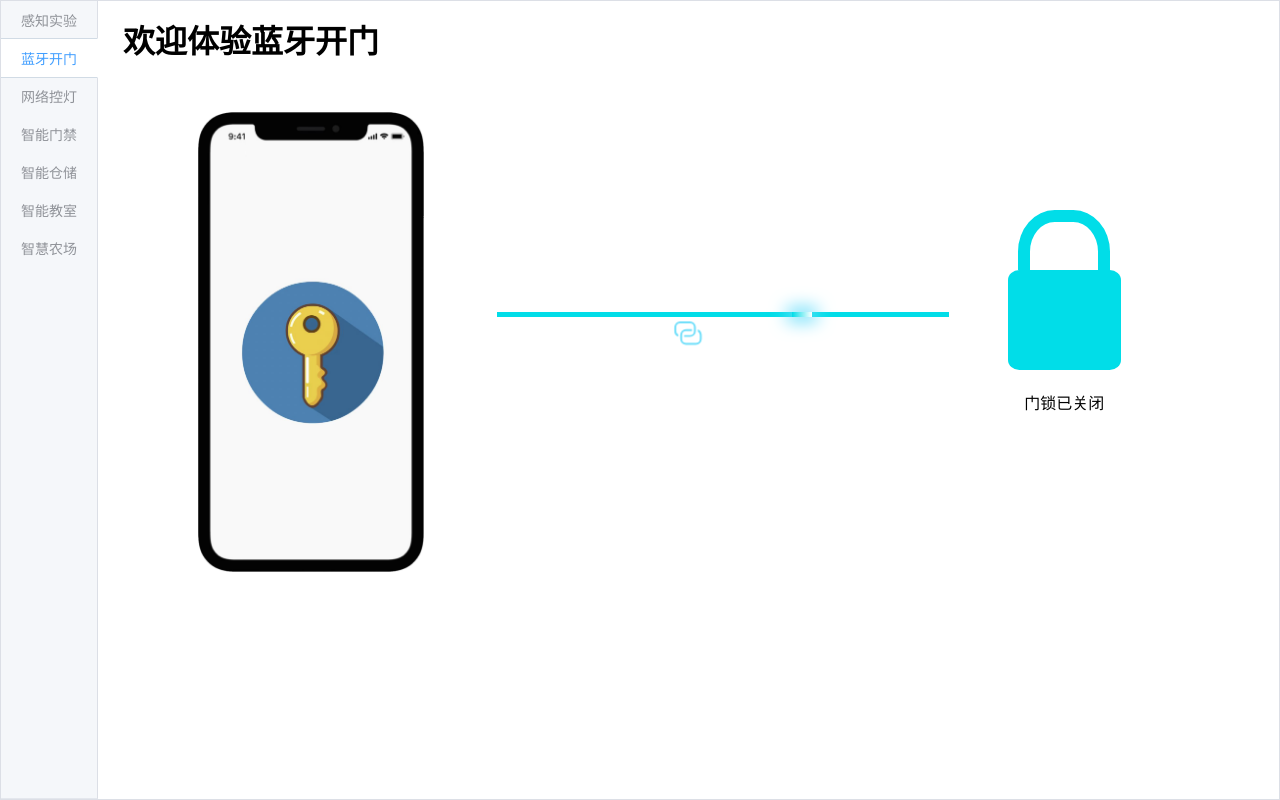
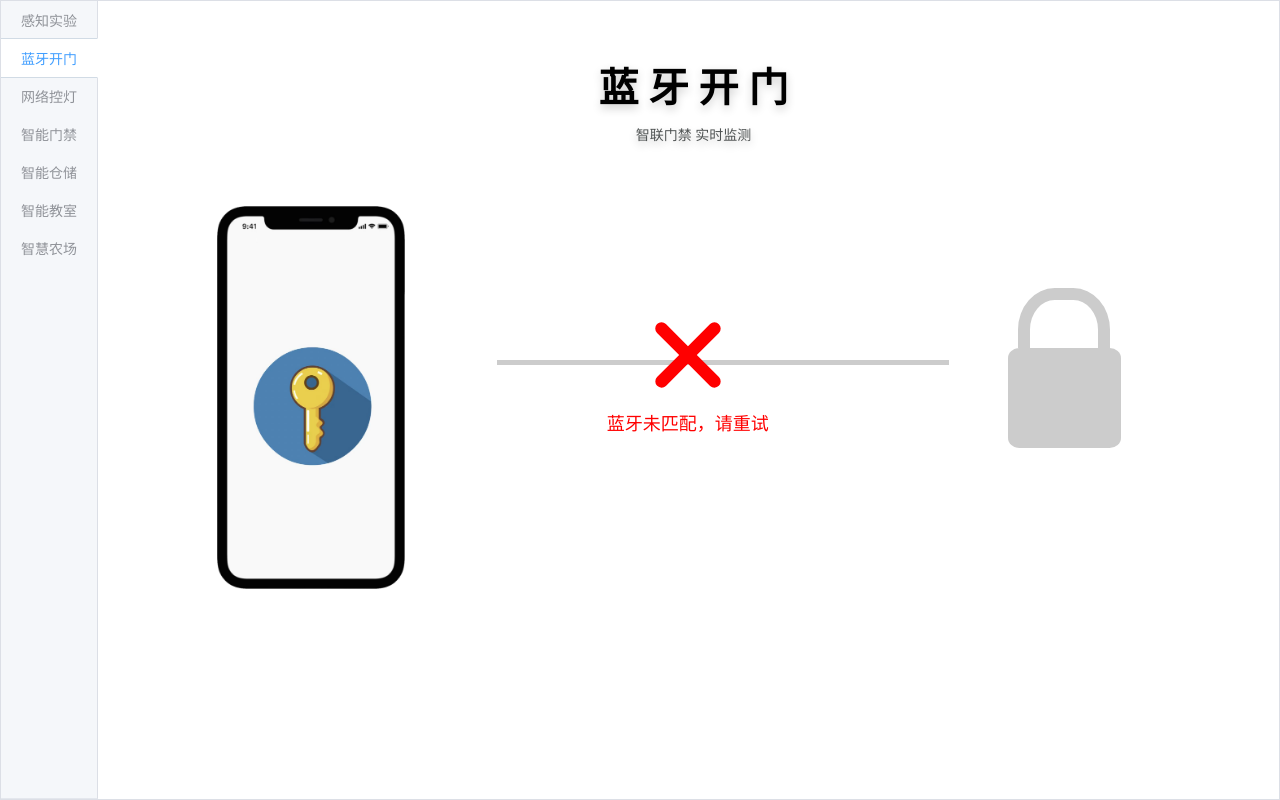
Before and after one commit to xiao-ding1/Internet-of-Thing, a Vue app in the folder admin/: page /code in a window 1280 px wide. Both pictures are taken after a click on the tab "蓝牙开门". Built offline with nearby package versions, Linux system fonts and the light colour scheme.

Commit message:
feat:封装艺术标题

```diff
--- a/admin/src/assets/css/title.css
+++ b/admin/src/assets/css/title.css
@@ -3,22 +3,6 @@
     to {
       opacity: 1;
     }
-  }
-  .top {
-    margin: auto;
-    margin-top: 40px;
-    height: 100px;
-    width: 500px;
-    text-align: center;
-  }
-  .centered-title {
-    font-size: 40px;
-    text-align: center;
-    margin: 0px auto;
-    width: 50%;
-    opacity: 0;
-    animation: show-up 1s linear forwards;
-    text-shadow: 0 4px 10px rgb(0, 0, 0, 0.2);
   }
   .text {
     display: block;
--- a/admin/src/components/BlueOpening.vue
+++ b/admin/src/components/BlueOpening.vue
@@ -1,5 +1,5 @@
 <template>
-    <h1>欢迎体验蓝牙开门</h1>
+    <Title :text="text" :subtext="subtext"/>
     <div class="showCase">
         <div class="myPhone"><img src="../static/iphone.png" alt="iphone"></div>
         <div class="link">
@@ -8,7 +8,7 @@
                 <el-icon v-if="isConnect" class="connectClass"><Connection/></el-icon>
                 <el-icon v-else><CloseBold /></el-icon>
             </div>
-            <div class="connectWaring" v-if="!isConnect">连接失败，请重试</div>
+            <div class="connectWaring" v-if="!isConnect">蓝牙未匹配，请重试</div>
         </div>
         <div class="lockBox">
             <div class="lock" :style="lockAniStyle"></div>
@@ -18,12 +18,18 @@
 </template>
 
 <script lang='ts' setup name='BlueOpening'>
+import Title from './Title.vue';
 import { onMounted, ref } from 'vue'
 import { Connection } from '@element-plus/icons-vue';
-let isLock = ref(true)
+//标题
+const subtext = "智联门禁 实时监测"
+const text = '蓝    牙    开    门'
+//门锁
+let isLock = ref(false)
 let lockAniStyle = ref({})
-let isConnect = ref(true)
 let status = ref('门锁已关闭')
+//蓝牙匹配
+let isConnect = ref(false)
 function getDoorInfo() {
     //获取单片机蓝牙信息
     //蓝牙是否匹配isConnect
@@ -80,7 +86,7 @@ onMounted(() => {
         background-color: transparent;
     }
     .myPhone img{
-        width: 60%;
+        width: 50%;
     }
     /* 连接线的样式 */
     .linkLine{
--- a/admin/src/components/LampControl.vue
+++ b/admin/src/components/LampControl.vue
@@ -1,8 +1,5 @@
 <template>
-  <div class="top">
-    <h1 class="centered-title">网    络    控    灯</h1>
-    <text v-if="showTitle" ref="title" class="text">{{ currentText }}</text>
-  </div>
+  <Title :text="text" :subtext="subtext"/>
   <div class="container">
     <img v-if="!isClicked" ref="lampImg" src="../assets/img/不亮灯泡.png" class="lamp1" :style="{animation: 'bounce 3s infinite alternate'}" @click="toggleImage" />
     <img v-else :style="newImageStyle" src="../assets/img/亮灯泡.png" class="lamp1" @click="toggleImage" />
@@ -11,29 +8,13 @@
 </template>
 
 <script setup>
+import Title from './Title.vue';
 import { ref, onBeforeUpdate, onMounted } from 'vue';
 const lampImg = ref(null)
 const isClicked = ref(false)
 const newImageStyle = ref({})
-const showTitle = ref(false)
-const title = ref(null)
-const text = "智能控灯 由此开始"
-const currentText = ref('')
-let index = 0
-
-const showCenteredTitle = () => {
-  showTitle.value = true
-  const interval = setInterval(() => {
-    if (index < text.length) {
-      currentText.value += text[index]
-      index++
-    } else {
-      clearInterval(interval)
-    }
-  }, 100)
-}
-
-setTimeout(showCenteredTitle, 1000)
+const subtext = "智能控灯 由此开始"
+const text = '网    络    控    灯'
 onMounted(() => {
 })
 
--- a/admin/src/components/SmartFarm.vue
+++ b/admin/src/components/SmartFarm.vue
@@ -1,32 +1,13 @@
 <template>
   <div>
-    <div class="top">
-    <h1 class="centered-title">智 慧 农 场</h1>
-    <text v-if="showTitle" ref="title" class="text">{{ currentText }}</text>
-  </div>
+    <Title :text="text" :subtext="subtext"/>
   </div>
 </template>
 
 <script  setup>
-import { ref } from 'vue';
-let text = "智慧种植的种子再次发芽"
-const currentText = ref('')
-let index = 0
-const showTitle = ref(true)
-// 展示标题动画效果
-const showCenteredTitle = () => {
-  showTitle.value = true
-  const interval = setInterval(() => {
-    if (index < text.length) {
-      currentText.value += text[index]
-      index++
-    } else {
-      clearInterval(interval)
-    }
-  }, 100)
-}
-
-setTimeout(showCenteredTitle, 1000)
+import Title from './Title.vue';
+const text = '智 慧 农 场'
+const subtext = "智慧种植的种子再次发芽"
 </script>
 
 <style>
--- a/admin/src/components/SmartStorage.vue
+++ b/admin/src/components/SmartStorage.vue
@@ -1,8 +1,5 @@
 <template>
-  <div class="top">
-    <h1 class="centered-title">智 能 仓 储</h1>
-    <text v-if="showTitle" ref="title" class="text">{{ currentText }}</text>
-  </div>
+  <Title :text="text" :subtext="subtext"/>
   <div style="margin-bottom: 20px;">
   <el-button type="primary" @click="openDialog">商品信息录入</el-button>
 
@@ -71,7 +68,8 @@
 </template>
 
 <script setup>
-import { ref,watch } from 'vue';
+import { ref, watch } from 'vue';
+import Title from './Title.vue';
 
 // 对话框是否可见
 const dialogVisible = ref(false)
@@ -207,25 +205,8 @@ const queryType = ref('')
 // 二级查询类型（用于选择商品种类查询数量时）
 const secondQueryType = ref('')
 // 是否显示标题
-const showTitle = ref(true)
-let text = "你想知道的仓储信息都在这"
-const currentText = ref('')
-let index = 0
-
-// 展示标题动画效果
-const showCenteredTitle = () => {
-  showTitle.value = true
-  const interval = setInterval(() => {
-    if (index < text.length) {
-      currentText.value += text[index]
-      index++
-    } else {
-      clearInterval(interval)
-    }
-  }, 100)
-}
-
-setTimeout(showCenteredTitle, 1000)
+const text = '智 能 仓 储'
+const subtext = "你想知道的仓储信息都在这"
 
 // 打开商品信息录入对话框
 const openDialog = () => {
--- /dev/null
+++ b/admin/src/components/Title.vue
@@ -0,0 +1,78 @@
+<template>
+  <div class="top">
+      <h1 class="centered-title">{{ text }}</h1>
+      <text v-if="showTitle" ref="title" class="text">{{ currentText }}</text>
+  </div>
+</template>
+
+<script lang='ts' setup name='title'>
+  import {ref} from 'vue'
+    let showTitle = ref(false)
+    let {text,subtext} = defineProps(['text','subtext'])
+    const currentText = ref('')
+    let index = 0
+    // 展示标题动画效果
+    const showCenteredTitle = () => {
+      showTitle.value = true
+      const interval = setInterval(() => {
+        if (index < subtext.length) {
+          currentText.value += subtext[index]
+          index++
+        } else {
+          clearInterval(interval)
+        }
+      }, 100)
+    }
+    setTimeout(showCenteredTitle, 1000)
+</script>
+
+<style scoped>
+
+@keyframes show-up {
+    to {
+      opacity: 1;
+    }
+  }
+  .top {
+    margin: auto;
+    margin-top: 40px;
+    height: 100px;
+    width: 500px;
+    text-align: center;
+  }
+  .centered-title {
+    font-size: 40px;
+    text-align: center;
+    margin: 0px auto;
+    width: 50%;
+    opacity: 0;
+    animation: show-up 1s linear forwards;
+    text-shadow: 0 4px 10px rgb(0, 0, 0, 0.2);
+  }
+  .text {
+    display: block;
+    width: 200px;
+    height: 20px;
+    opacity: 1;
+    margin: 10px auto;
+    font-size: 14px;
+    color: rgb(79, 83, 83);
+    transition: opacity 1s ease-in-out;
+    text-shadow: 0 4px 10px rgb(0, 0, 0, 0.2);
+    margin-bottom: 10px;
+  }
+  .text.show {
+    opacity: 1;
+    animation: text-pop 0.6s linear forwards; /* 添加文字弹出动画 */
+  }
+  @keyframes text-pop {
+    0% {
+      transform: translateY(20px); /* 初始位置向上偏移 20 像素 */
+      opacity: 0;
+    }
+    100% {
+      transform: translateY(0);
+      opacity: 1;
+    }
+  }
+</style>
```
